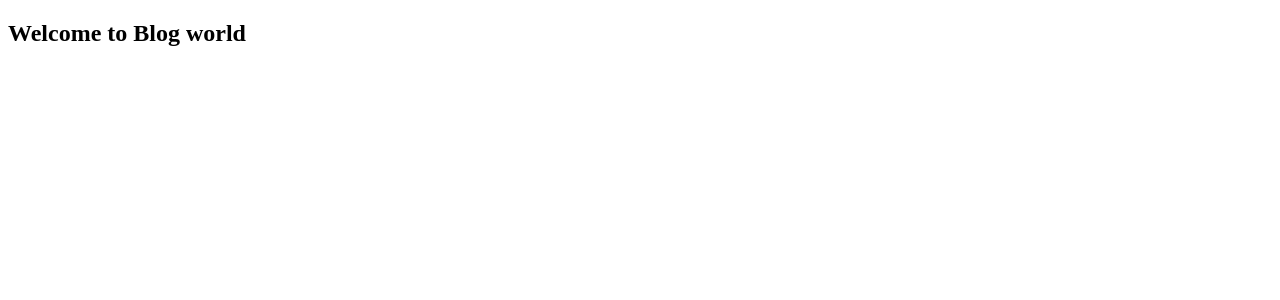
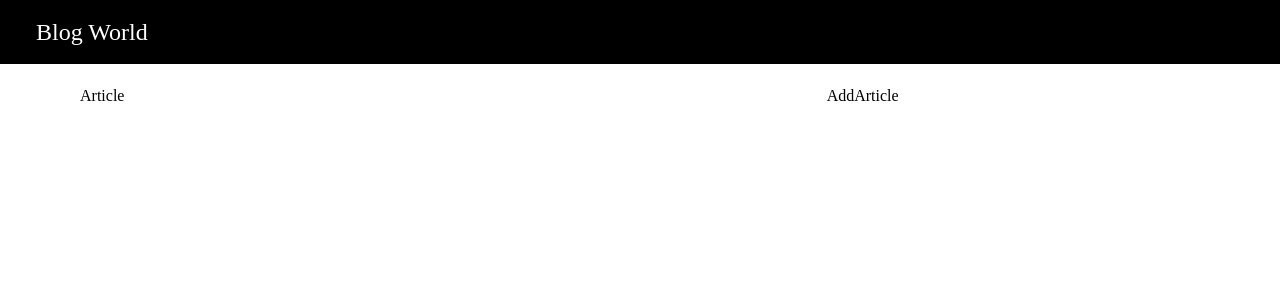
Before and after one commit to nguyen-thanh-luann/Blog-world, a React (Create React App) app: page / in a window 1280 px wide. Shown: the top 300 px of the page. Built offline with nearby package versions, Linux system fonts and the light colour scheme.

Commit message:
config tailwind

```diff
--- /dev/null
+++ b/postcss.config.js
@@ -0,0 +1,6 @@
+module.exports = {
+  plugins: {
+    tailwindcss: {},
+    autoprefixer: {},
+  },
+}
--- a/src/App.js
+++ b/src/App.js
@@ -1,8 +1,12 @@
+import HomeScreen from './screens/HomeScreen'
+import { BrowserRouter, Routes, Route } from 'react-router-dom'
 function App() {
   return (
-    <div className='App'>
-      <h2>Welcome to Blog world</h2>
-    </div>
+    <BrowserRouter>
+      <Routes>
+        <Route path='/' element={<HomeScreen />} />
+      </Routes>
+    </BrowserRouter>
   )
 }
 
--- /dev/null
+++ b/src/components/AddArticle.jsx
@@ -0,0 +1,5 @@
+import React from 'react'
+
+export default function AddArticle() {
+  return <div>AddArticle</div>
+}
--- /dev/null
+++ b/src/components/Article.jsx
@@ -0,0 +1,5 @@
+import React from 'react'
+
+export default function Article() {
+  return <div>Article</div>
+}
--- /dev/null
+++ b/src/components/Header.jsx
@@ -0,0 +1,9 @@
+import React from 'react'
+
+export default function Header() {
+  return (
+    <div className='text-2xl bg-black text-white px-9 py-4'>
+      <h2>Blog World</h2>
+    </div>
+  )
+}
--- /dev/null
+++ b/src/firebaseConfig.js
@@ -0,0 +1,22 @@
+import { initializeApp } from 'firebase/app'
+import { getFirestore } from 'firebase/firestore'
+import { getStorage } from 'firebase/storage'
+
+const firebaseConfig = {
+  apiKey: 'AIzaSyCN_tcuvA1KbFOK3tjkhj5Vz_qm5Vzuuqk',
+
+  authDomain: 'blog-world-6923d.firebaseapp.com',
+
+  projectId: 'blog-world-6923d',
+
+  storageBucket: 'blog-world-6923d.appspot.com',
+
+  messagingSenderId: '607249845207',
+
+  appId: '1:607249845207:web:99e0397bcfa5b2ab7b9992',
+}
+const app = initializeApp(firebaseConfig)
+
+export const storage = getStorage(app)
+
+export const db = getFirestore(app)
--- /dev/null
+++ b/src/index.css
@@ -0,0 +1,6 @@
+@tailwind base;
+@tailwind components;
+@tailwind utilities;
+* {
+  font-family: 'Playfair Display', serif;
+}
--- a/src/index.js
+++ b/src/index.js
@@ -1,6 +1,7 @@
 import React from 'react'
 import ReactDOM from 'react-dom/client'
 import App from './App'
+import './index.css'
 
 const root = ReactDOM.createRoot(document.getElementById('root'))
 root.render(
--- /dev/null
+++ b/src/screens/HomeScreen.jsx
@@ -0,0 +1,21 @@
+import React from 'react'
+import Header from '../components/Header'
+import Article from '../components/Article'
+import AddArticle from '../components/AddArticle'
+export default function HomeScreen() {
+  return (
+    <div>
+      <Header />
+      <div className='container px-20 py-5'>
+        <div className='grid grid-cols-3 '>
+          <div className='col-span-2'>
+            <Article />
+          </div>
+          <div>
+            <AddArticle />
+          </div>
+        </div>
+      </div>
+    </div>
+  )
+}
--- /dev/null
+++ b/tailwind.config.js
@@ -0,0 +1,8 @@
+/** @type {import('tailwindcss').Config} */
+module.exports = {
+  content: ['./src/**/*.{js,jsx,ts,tsx}'],
+  theme: {
+    extend: {},
+  },
+  plugins: [],
+}
```
Also changed, not shown: package.json (+8 -0 lines), 1 other file (tests, documents, lock files or other folders).
